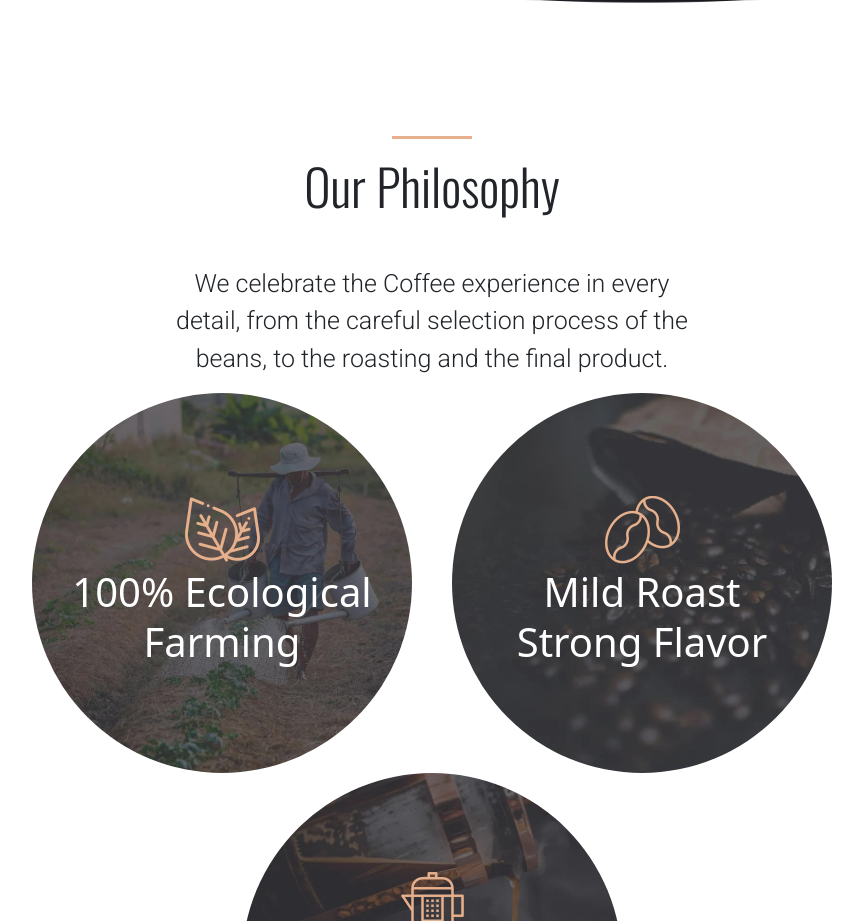
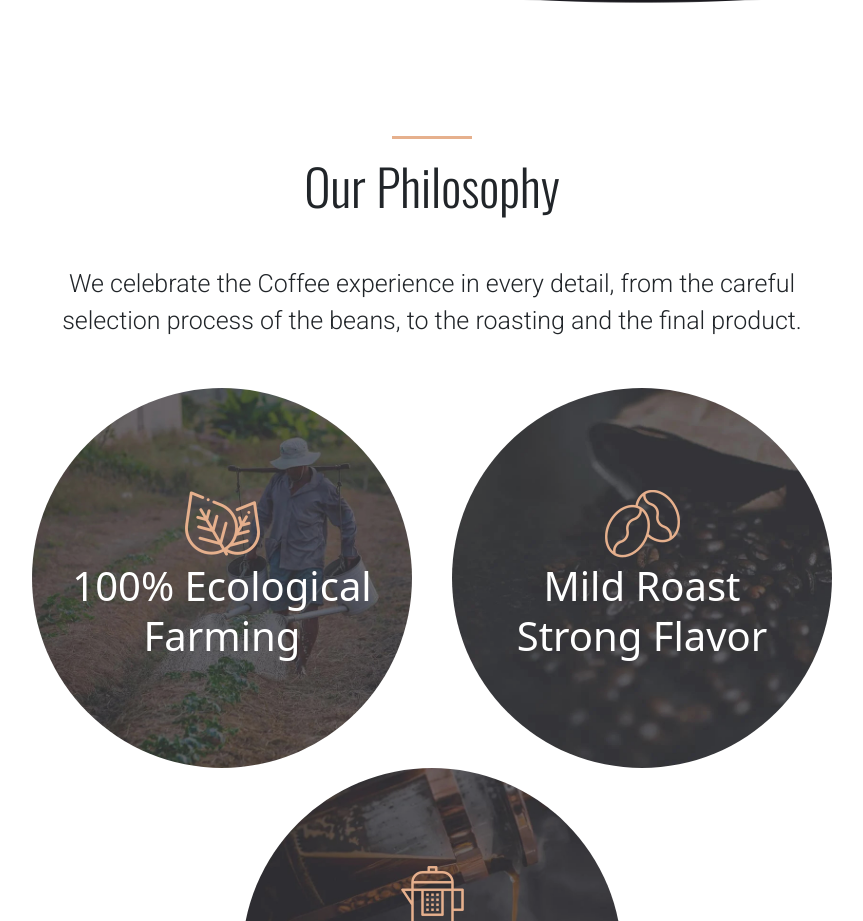
Before and after one commit to riyad-ahmed/The-Perfect-Coffee, a plain HTML site: page index.html in a window 1280 px wide. Shown: the part 840-1761 px from the top of the page, without its empty margins (208-1071 px from the left). Drawn offline with nearby package versions, Linux system fonts and the light colour scheme.

Commit message:
somthing

```diff
--- a/index.html
+++ b/index.html
@@ -71,7 +71,7 @@
         <h1 class="hidden">Our Philosophy</h1>
         <p class="tast">
           We celebrate the Coffee experience in every detail,
-          from the careful selection process of the beans,
+          from the careful <br> selection process of the beans,
           to the roasting and the final product.
         </p>
       </div>
--- a/style.css
+++ b/style.css
@@ -158,10 +158,11 @@ html{
   font-family: Roboto;
   font-weight: 300;
   font-size: 25px;
+  margin-bottom: 3rem;
 }
 
 .philosophy{
-  width: 40%;
+  width: 100%;
   margin: auto;
 }
 
```
